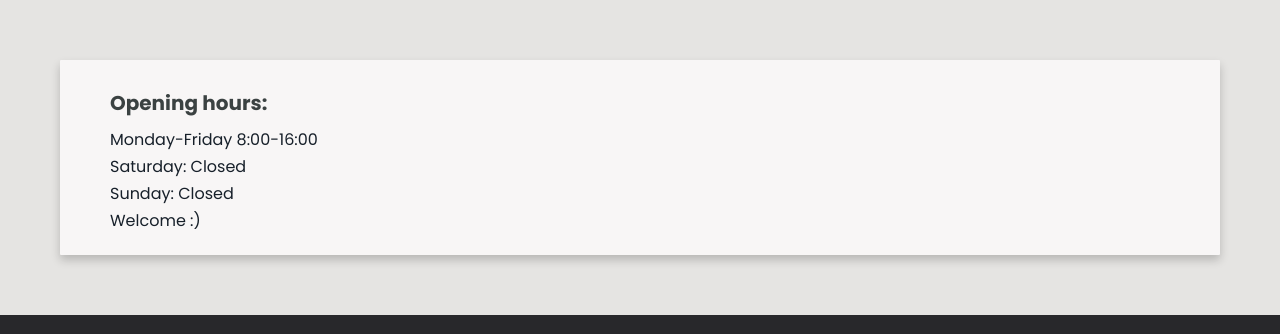
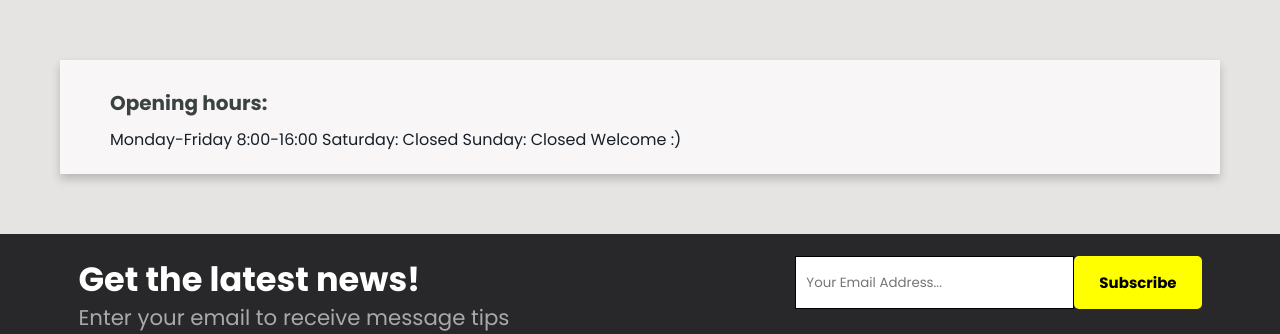
Before and after one commit to NoorDibo/MyCampus, a plain HTML site: page canteen.html in a window 1280 px wide. Shown: the part 2335-2669 px from the top of the page. Drawn offline with nearby package versions, Linux system fonts and the light colour scheme.

Commit message:
fikd <p>

```diff
--- a/canteen.html
+++ b/canteen.html
@@ -164,10 +164,10 @@
       <div class="box" id="box8">
         <div class="text-container">
           <h2> Opening hours:</h2>
-          <p>Monday-Friday 8:00-16:00</p>
-          <p>Saturday: Closed</p>
-          <p>Sunday: Closed</p>
-          <p> Welcome :) </p>
+          <p>Monday-Friday 8:00-16:00
+          Saturday: Closed
+          Sunday: Closed
+           Welcome :) </p>
         </div>
       </div>
       </div>
```
